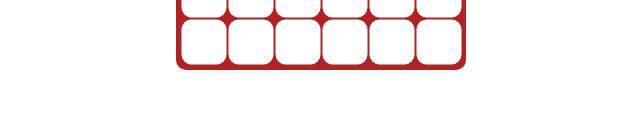
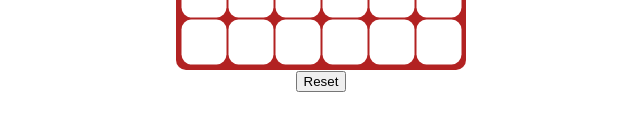
Before and after one commit to aibeksaaliev/homework_54, a React (Create React App) app: page / in a window 1280 px wide. Shown: the part 220-350 px from the top of the page, without its empty margins (319-959 px from the left). Built offline with nearby package versions, Linux system fonts and the light colour scheme.

Commit message:
created reset button component and added opportunity to reset game in app

```diff
--- a/src/App.tsx
+++ b/src/App.tsx
@@ -2,6 +2,7 @@ import React, {useState} from 'react';
 import './App.css';
 import PlayingField from "./components/PlayingField/PlayingField";
 import {Cell} from "./types";
+import ResetButton from "./components/ResetButton/ResetButton";
 
 const createPlayingField = () => {
   const playingCells: Cell[] = [];
@@ -28,6 +29,7 @@ function App() {
       if(cell.id === id) {
         cell.clicked = true;
       }
+      return cell;
     });
     setPlayingCells(playingCellsCopy);
   }
@@ -36,9 +38,14 @@ function App() {
     return <PlayingField playingCells={playingCells} openCell={openCell}/>;
   }
 
+  const resetGame = () => {
+    setPlayingCells(createPlayingField);
+  }
+
   return (
     <div className="App">
       {createField()}
+      <ResetButton onClickHandler={resetGame}/>
     </div>
   );
 }
--- a/src/components/PlayingCell/PlayingCell.tsx
+++ b/src/components/PlayingCell/PlayingCell.tsx
@@ -2,12 +2,12 @@ import React from 'react';
 import './PlayingCell.css';
 import {Cell} from "../../types";
 
-interface Props {
+interface PlayingCellProps {
   cell: Cell;
   onClickHandler: React.MouseEventHandler;
 }
 
-const PlayingCell: React.FC<Props> = (props) => {
+const PlayingCell: React.FC<PlayingCellProps> = (props) => {
   if (props.cell.hasDiamond) {
     return (
       <div className="cell" onClick={props.onClickHandler}>
--- a/src/components/PlayingField/PlayingField.tsx
+++ b/src/components/PlayingField/PlayingField.tsx
@@ -3,12 +3,12 @@ import PlayingCell from "../PlayingCell/PlayingCell";
 import './PlayingField.css';
 import {Cell} from "../../types";
 
-interface Props {
+interface PlayingFieldProps {
   playingCells: Cell[];
   openCell: (id: number) => void;
 }
 
-const PlayingField: React.FC<Props> = (props) => {
+const PlayingField: React.FC<PlayingFieldProps> = (props) => {
   const createCells = props.playingCells.map(cell => {
     return <PlayingCell key={cell.id} cell={cell} onClickHandler={() => props.openCell(cell.id)}/>
   });
--- /dev/null
+++ b/src/components/ResetButton/ResetButton.tsx
@@ -0,0 +1,15 @@
+import React from 'react';
+
+interface ResetButtonProps {
+  onClickHandler: React.MouseEventHandler;
+}
+
+const ResetButton: React.FC<ResetButtonProps> = (props) => {
+  return (
+    <div>
+      <button type="submit" className="reset_btn" onClick={props.onClickHandler}>Reset</button>
+    </div>
+  );
+};
+
+export default ResetButton;
```
Also changed, not shown: src/components/ResetButton/ResetButton.css (added).
